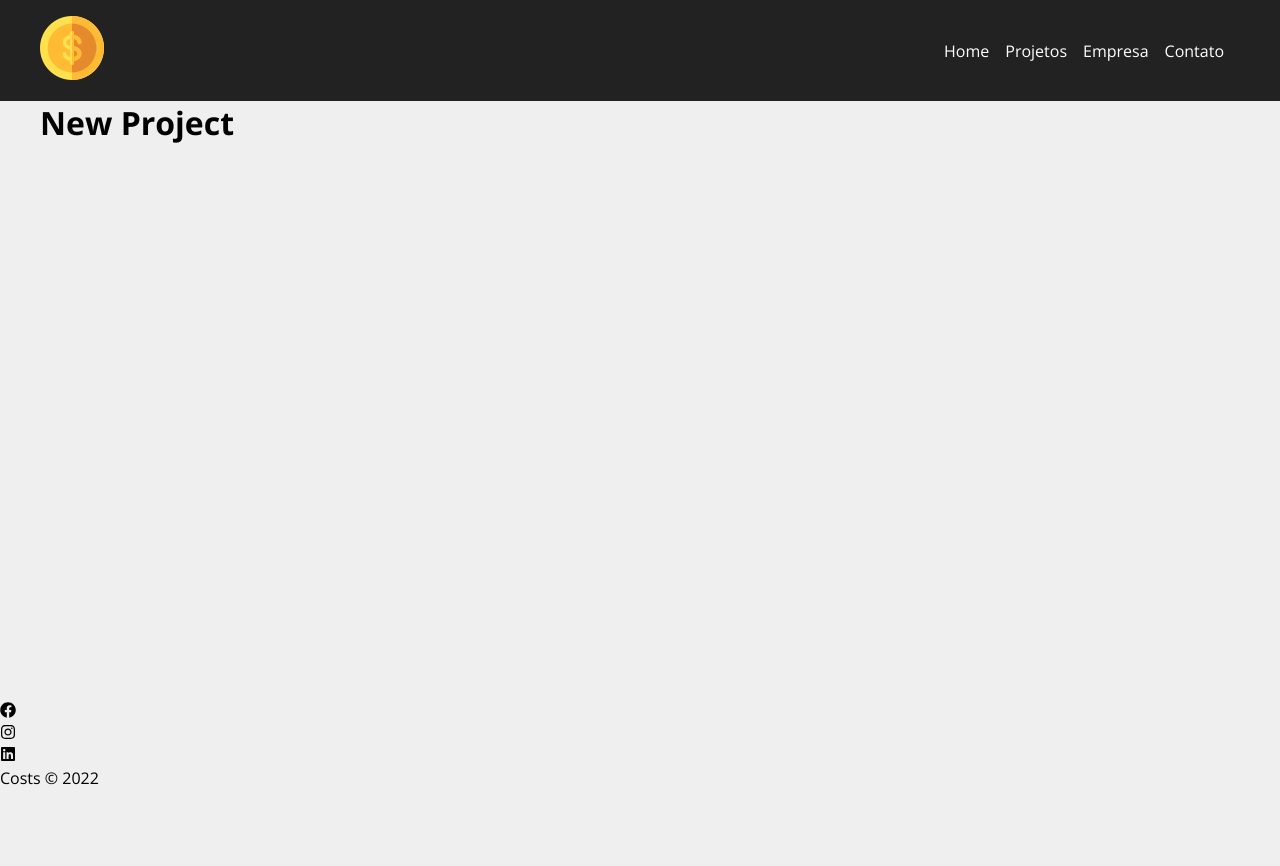
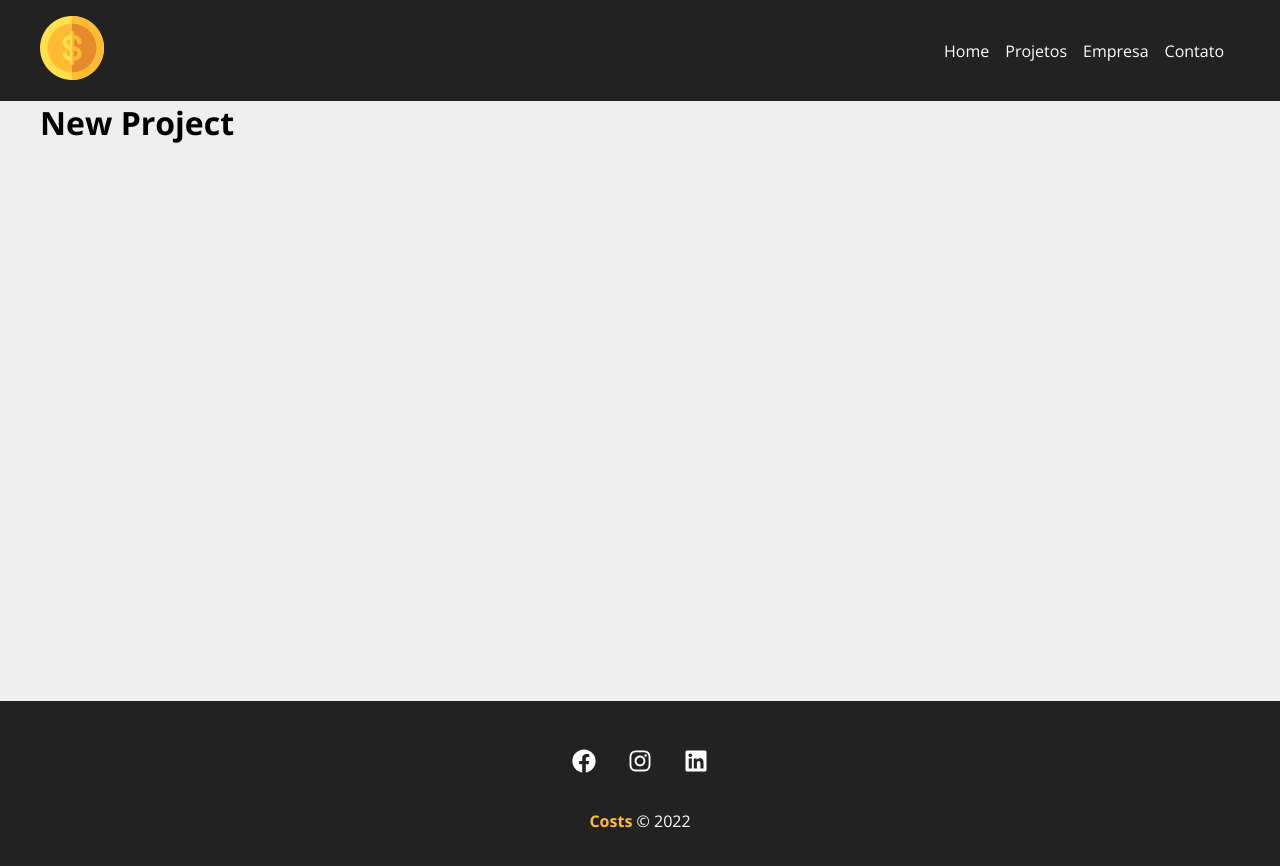
Before and after one commit to GabrielSoaresGomes/projetoReactHoraDeCodar, a React (Create React App) app in the folder costs/: page /newproject in a window 1280 px wide. Shown: the top 866 px of the page. Before the commit the page ends 800 px from the top, so only its background shows below. Built offline with nearby package versions, Linux system fonts and the light colour scheme.

Commit message:
feat: Aprimorando o footer

```diff
--- a/costs/src/components/layout/Footer.js
+++ b/costs/src/components/layout/Footer.js
@@ -4,13 +4,13 @@ import styles from "./Footer.module.css"
 
 function Footer() {
     return (
-        <footer>
-            <ul>
+        <footer className={styles.footer}>
+            <ul className={styles.social_list}>
                 <li><FaFacebook /></li>
                 <li><FaInstagram /></li>
                 <li><FaLinkedin /></li>
             </ul>
-            <p><span>Costs</span> &copy; 2022 </p>
+            <p className={styles.copy_right}><span>Costs</span> &copy; 2022 </p>
         </footer>
     )
 }
--- a/costs/src/components/layout/Footer.module.css
+++ b/costs/src/components/layout/Footer.module.css
@@ -0,0 +1,33 @@
+.footer {
+    background-color: #222;
+    color: #fff;
+    padding: 3em;
+    text-align: center;
+}
+
+.social_list {
+    display: flex;
+    justify-content: center;
+    list-style: none;
+}
+
+.social_list li {
+    margin: 0 1em;
+}
+.social_list li:hover {
+    color: #fb3;
+}
+
+.social_list svg {
+    font-size: 1.5em;
+    cursor: pointer;
+}
+
+.copy_right {
+    margin-top: 2em;
+}
+
+.copy_right span {
+    font-weight: bold;
+    color: #fb3;
+}
```
